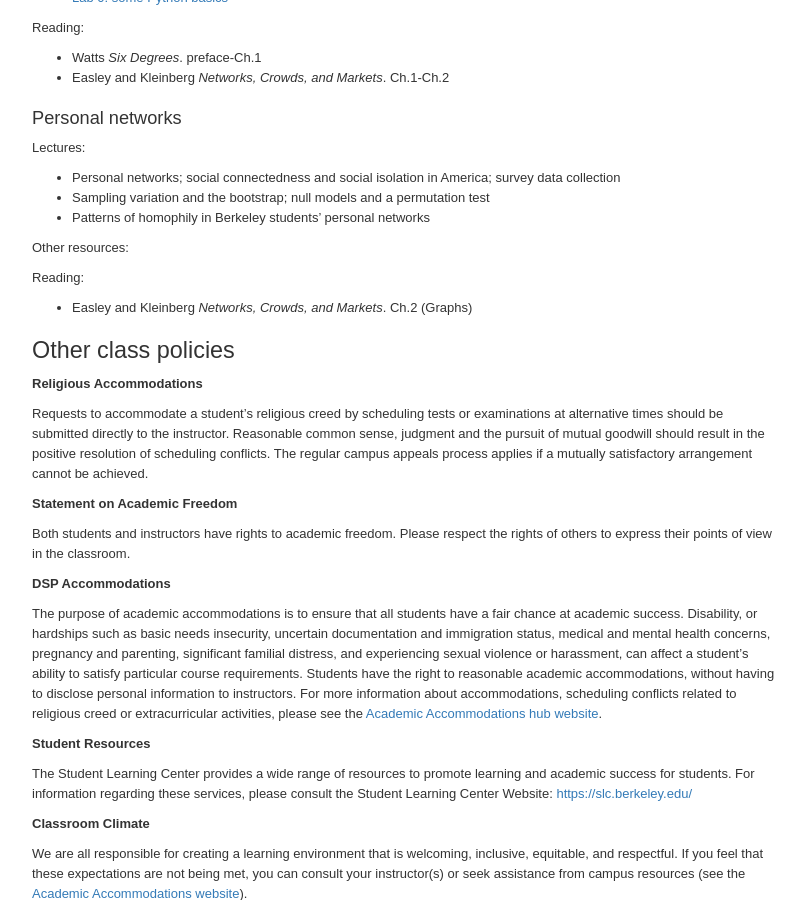
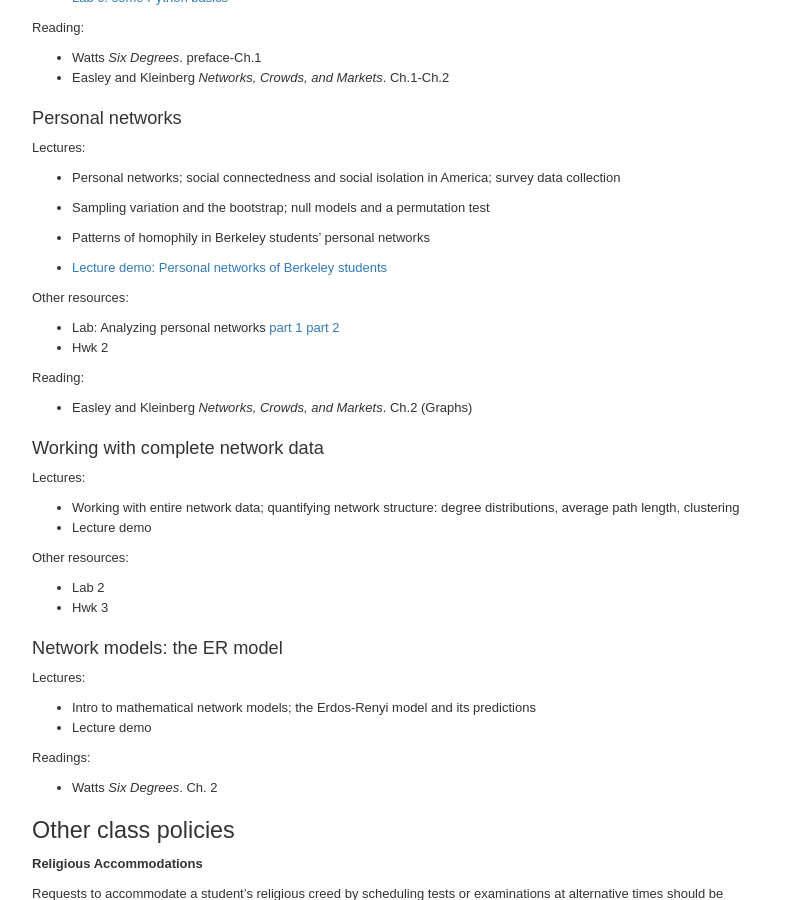
Before and after one commit to dfeehan/dfeehan.github.io, a Jekyll site: the page teaching/2021fa_demog180.html, which Jekyll copies as it is, in a window 1280 px wide and 900 px high, scrolled down 3866 px. Shown: the whole window, without its empty margins (236-1041 px from the left). Built offline with Jekyll 4.4.1, drawn with Linux system fonts in a browser that asks for light colours; some of the changed text lies outside the part shown.

Commit message:
updated undergrad syllabus

```diff
--- a/teaching/2021fa_demog180.html
+++ b/teaching/2021fa_demog180.html
@@ -945,48 +945,45 @@
 <h3>Personal networks</h3>
 <p>Lectures:</p>
 <ul>
-<li>Personal networks; social connectedness and social isolation in America; survey data collection</li>
-<li>Sampling variation and the bootstrap; null models and a permutation test</li>
-<li>Patterns of homophily in Berkeley students’ personal networks</li>
+<li><p>Personal networks; social connectedness and social isolation in America; survey data collection</p></li>
+<li><p>Sampling variation and the bootstrap; null models and a permutation test</p></li>
+<li><p>Patterns of homophily in Berkeley students’ personal networks</p></li>
+<li><p><a href="https://datahub.berkeley.edu/hub/user-redirect/git-pull?repo=https%3A%2F%2Fgithub.com%2Fdfeehan%2Fdemog180-fa2021&amp;urlpath=tree%2Fdemog180-fa2021%2Flecture%2F01_surveys%2F01_ucb_personal_networks.ipynb&amp;branch=main">Lecture demo: Personal networks of Berkeley students</a></p></li>
 </ul>
-<!--* [Lecture demo: Personal networks of Berkeley students][personal networks demo]-->
 <p>Other resources:</p>
-<!--
-* [Lab: Analyzing personal networks][lab1]
-* [Homework 2: Analyzing personal networks][hwk2]
--->
+<ul>
+<li>Lab: Analyzing personal networks <a href="https://datahub.berkeley.edu/hub/user-redirect/git-pull?repo=https%3A%2F%2Fgithub.com%2Fdfeehan%2Fdemog180-fa2021&amp;urlpath=tree%2Fdemog180-fa2021%2Flab%2Flab1_part1%2Flab1_part1_table.ipynb&amp;branch=main">part 1</a> <a href="https://datahub.berkeley.edu/hub/user-redirect/git-pull?repo=https%3A%2F%2Fgithub.com%2Fdfeehan%2Fdemog180-fa2021&amp;urlpath=tree%2Fdemog180-fa2021%2Flab%2Flab1_part2%2Flab1_part2.ipynb&amp;branch=main">part 2</a></li>
+<li>Hwk 2 <!-- [Homework 2: Analyzing personal networks][hwk2] --></li>
+</ul>
 <p>Reading:</p>
 <ul>
 <li><span class="citation">Easley and Kleinberg <em>Networks, Crowds, and Markets</em>.</span> Ch.2 (Graphs)</li>
 </ul>
-<!--
-
-### Working with complete network data {#sec:complete}
-
-Lectures:
-
-* Working with entire network data; quantifying network structure: degree distributions, average path length, clustering
-* [Lecture demo: Working with complete network data ][whole network demo]
-
-Other resources:
-
-* [Lab 2: Working with complete network data][lab2]
-* [Hwk 3: Calculating average clustering in complete networks][hwk3]
-
--->
-<!--
-### Network models: the ER model {#sec:models}
-
-Lectures:
-
-* Intro to mathematical network models; the Erdos-Renyi model and its predictions
-* [Lecture demo: Erdos-Renyi random networks notebook][er demo]
-
-Readings:
-
-* @watts_six_2003 Ch. 2
-
--->
+</div>
+<div id="sec:complete" class="section level3">
+<h3>Working with complete network data</h3>
+<p>Lectures:</p>
+<ul>
+<li>Working with entire network data; quantifying network structure: degree distributions, average path length, clustering</li>
+<li>Lecture demo <!-- [Lecture demo: Working with complete network data ][whole network demo] --></li>
+</ul>
+<p>Other resources:</p>
+<ul>
+<li>Lab 2 <!-- [Lab 2: Working with complete network data][lab2] --></li>
+<li>Hwk 3 <!-- [Hwk 3: Calculating average clustering in complete networks][hwk3] --></li>
+</ul>
+</div>
+<div id="sec:models" class="section level3">
+<h3>Network models: the ER model</h3>
+<p>Lectures:</p>
+<ul>
+<li>Intro to mathematical network models; the Erdos-Renyi model and its predictions</li>
+<li>Lecture demo <!-- [Lecture demo: Erdos-Renyi random networks notebook][er demo] --></li>
+</ul>
+<p>Readings:</p>
+<ul>
+<li><span class="citation">Watts <em>Six Degrees</em>.</span> Ch. 2</li>
+</ul>
 <!--
 ### Tie strength and homophily {#sec:homophily}
 
```
Also changed, not shown: other parts of teaching/2021fa_demog180.html (+1 -1 lines).
